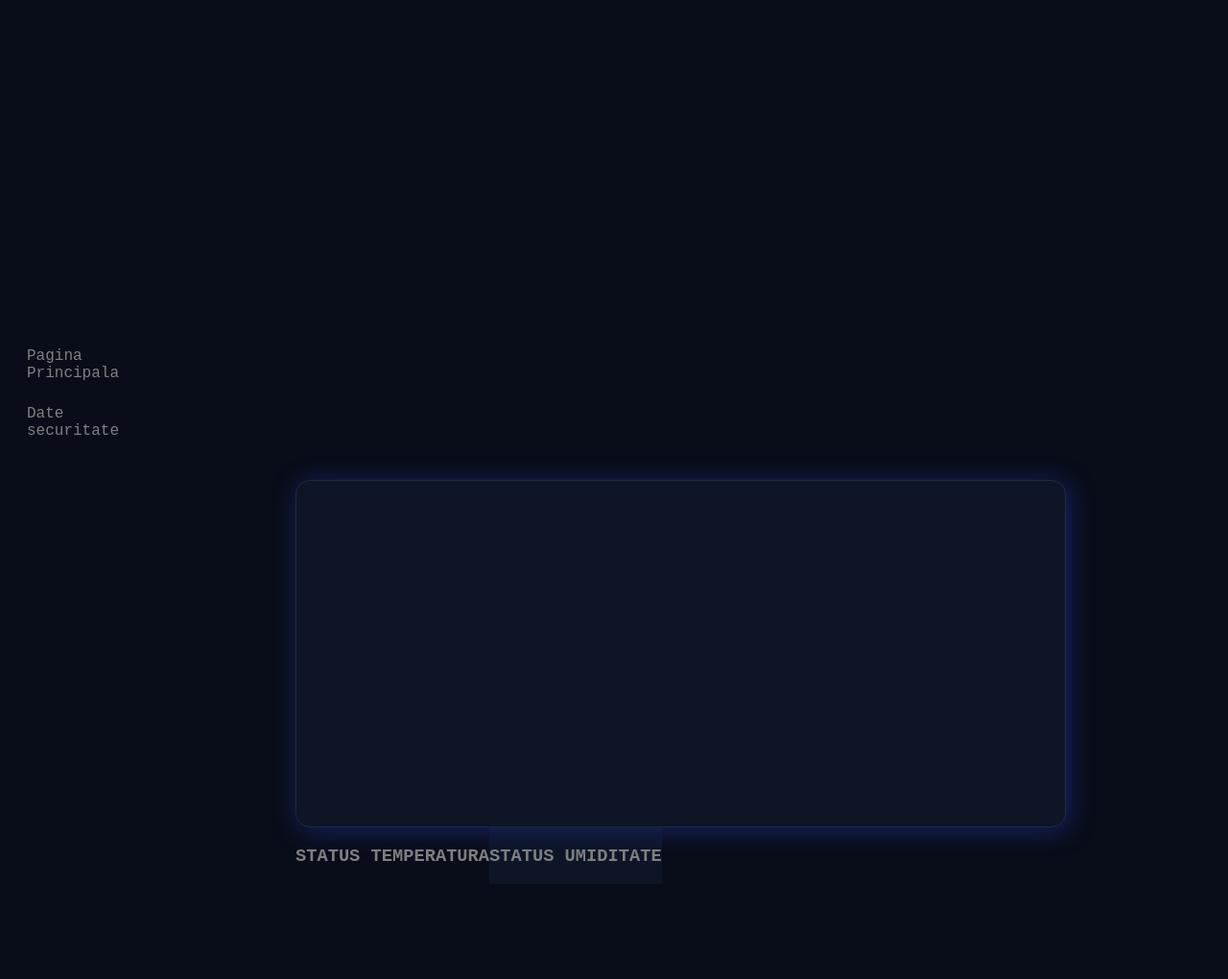
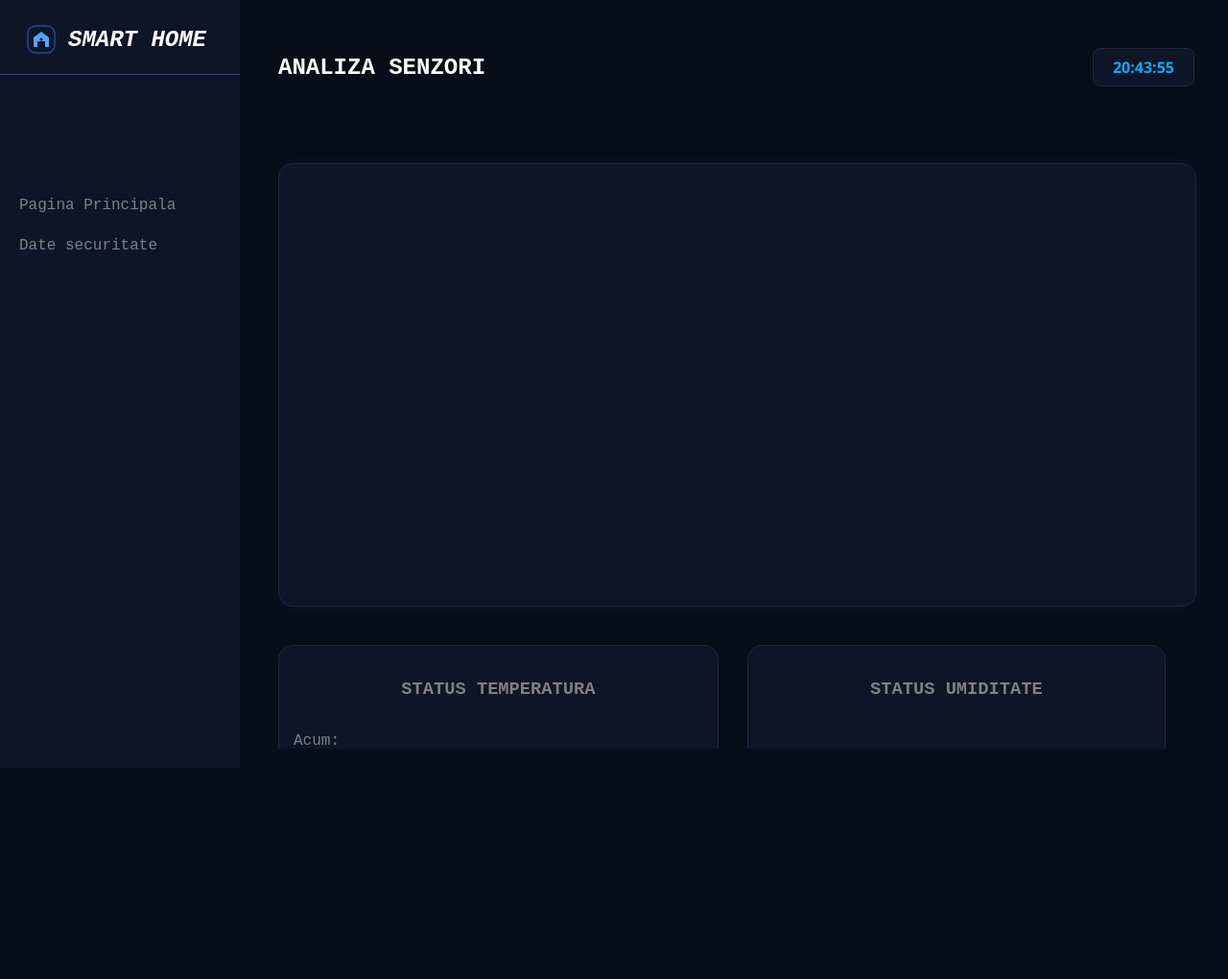
Before and after one commit to andreiBirsanIoan/smart_home_monitor, a website: page client/frontend/analytics.html in a window 1280 px wide. Shown: the whole page at 96% size. After the commit the page ends 800 px from the top, so only its background shows below. Drawn offline with nearby package versions, Linux system fonts and the light colour scheme; no server answers.

Commit message:
Adaugat status temperatura in fereastra analytics.html

```diff
--- a/client/frontend/analytics.html
+++ b/client/frontend/analytics.html
@@ -7,21 +7,46 @@
         <title>Analiza date</title>
     </head>
     <body>
+        <div class="page">
+        <div class ="aside">
+            <div class="logo-container">
+  <svg width="32" height="32" viewBox="0 0 32 32" xmlns="http://www.w3.org/2000/svg">
+    <rect x="2" y="2" width="28" height="28" rx="8" fill="#0D1527" stroke="#274792" stroke-width="1.5"/>
+    <path d="M16 8L24 14V24H20V18H12V24H8V14L16 8Z" fill="#4da6ff"/>
+    <circle cx="16" cy="16" r="1.5" fill="#0D1527"/>
+  </svg>
+  <h1>SMART HOME</h1>
+</div>
         <nav class="meniu">
             <a href="index.html">Pagina Principala</a>
             <a href="logs.html">Date securitate</a>
-        </nav>
+        </nav></div>
         <div class="main">
-        <div class="grafic-zone">
+            <div class="titlu_si_ceas">
+            <h2>ANALIZA SENZORI <span id="ceas" class="ceas-digital">00:00:00</span></h2>
+            </div>
+            <div class="grafic-zone">
         <canvas id="grafic"></canvas>
         </div>
         <div class="data_analysis">
             <div class="temp_status">
                 <h3>STATUS TEMPERATURA </h3>
-                <p id="temp_curent"> </p>
-                <p id="min_sesiune"></p>
-                <p id="max_sesiune"></p>
-                <p id="avg_sesiune"></p>
+                <div class="current_temp">
+                    <p id="temp_curent_title">Acum:</p>
+                    <p id="temp_curent"></p>
+                </div>
+                <div class="min_temp">
+                    <p id="min_sesiune_title">Minim</p>
+                    <p id="min_sesiune"></p>
+                </div>
+                <div class="max_temp">
+                    <p id="max_sesiune_title">Maxim</p>
+                    <p id="max_sesiune"></p>
+                </div>
+                <div class="avg_temp">
+                    <p id="avg_sesiune_title">Medie</p>
+                    <p id="avg_sesiune"></p>
+                </div>
             </div>
             <div class="humid_status">
                 <h3>STATUS UMIDITATE</h3>
@@ -32,6 +57,7 @@
             </div>
         </div>
        </div>
+        </div>
         <script src="analytics.js"></script>
     </body>
 </html>
--- a/client/frontend/analytics.js
+++ b/client/frontend/analytics.js
@@ -1,5 +1,6 @@
 let objArray=[];
 let tempArray=[];
+let humidArray=[];
 let timeArray=[];
 let date=[];
 let medieTemp;
@@ -9,6 +10,7 @@ const tempCurent=document.getElementById("temp_curent");
 const tempMinim=document.getElementById("min_sesiune");
 const tempMaxim=document.getElementById("max_sesiune");
 const graficDate=document.getElementById("grafic");
+const ceasActual=document.getElementById("ceas");
 async function afisareDate(){
 const token = localStorage.getItem('token');
     const response=await fetch("http://localhost:8000/api/istoric",{
@@ -20,11 +22,13 @@ const data=await response.json();
 objArray=data;
 date.push(new Date(data.timestamp));
 tempArray=objArray.map(obj=>obj.temperatura)
+humidArray=objArray.map(obj=>obj.umiditate);
 timeArray=objArray.map(obj=>{
     const d=new Date(obj.timestamp);
     const ore=d.getHours().toString().padStart(2,'0');
     const minute=d.getMinutes().toString().padStart(2,'0');
-    return ore+":"+minute;
+    const secunde=d.getSeconds().toString().padStart(2,'0');
+    return ore+":"+minute+":"+secunde;
 });
     tempCurent.textContent=`${tempArray[0]}°C`;
     const minim=tempArray.reduce((minimCurent,valoare)=>{
@@ -43,11 +47,16 @@ timeArray=objArray.map(obj=>{
     chartInstance=new Chart(graficDate,{
     type:'line',
     data:{
-        labels:timeArray,
+        labels:timeArray.reverse(),
         datasets:[{
             label:'Temperatura',
-            data:tempArray,
+            data:tempArray.reverse(),
             borderColor:'#4da6ff'
+        },
+        {
+            label:'Umiditate',
+            data:humidArray.reverse(),
+            borderColor:'#9d88ff'
         }]
     },
     options: {
@@ -57,5 +66,14 @@ timeArray=objArray.map(obj=>{
 });
 
 }
+function ceasRL(){
+    const oraCurenta=new Date();
+    const ore=oraCurenta.getHours().toString().padStart(2,'0');
+    const minute=oraCurenta.getMinutes().toString().padStart(2,'0');
+    const secunde=oraCurenta.getSeconds().toString().padStart(2,'0');
+    ceasActual.textContent=ore+":"+minute+":"+secunde;
+}
 afisareDate();
 setInterval(afisareDate,5000);
+ceasRL();
+setInterval(ceasRL,1000);
--- a/client/frontend/style.css
+++ b/client/frontend/style.css
@@ -1,8 +1,13 @@
 body{
+    margin:0;
+    padding:0;
     text-align: center;
     background-color:#090D1A;
     color:gray;
     font-family: 'Courier New', Courier, monospace;
+}
+.page{
+    height:95vh;
 }
 .logo-container {
     display: flex;
@@ -12,7 +17,10 @@ body{
     padding: 20px 0;         /* Spațiere sus/jos */
     margin-bottom: 40px;     /* Înlocuiește vechiul margin-bottom de 250px de pe h1 */
     border-bottom: 1px solid #274792; /* Linia albastră decorativă se mută sub întreg containerul */
-    width: 100%;
+    border-width: 100%;
+    padding-top:25px;
+     padding-right:8px;
+     box-sizing: border-box;
 }
 .logo-container h1 {
     font-size: 24px;
@@ -20,57 +28,83 @@ body{
     color: white;
     white-space: nowrap;     /* Forțează textul să rămână pe un singur rând */
     margin: 0;               /* Elimină marginile implicite care stricau alinierea */
-}
-h2{
-    color:white;
+
 }
 
+.titlu_si_ceas{
+    justify-content: space-between;
+}
+.titlu_si_ceas h2{
+    text-align:left;
+    margin-top:50px;
+     color:white;
+     margin-top:30px;
+      display: flex !important;
+    flex-direction: row;            /* Forțează elementele să stea obligatoriu pe același rând */
+    justify-content: space-between; /* Împinge REZUMAT în stânga complet și ceasul în dreapta complet */
+    align-items: center;            /* Le aliniază perfect la mijloc pe verticală (la nivel) */
+    width: 100%;
+}
+
+.ceas-digital{
+    padding:8px 20px;
+    background-color: #0d1527;
+    border: 1px solid #1e293b;
+    border-radius: 8px;
+    color: #00b0ff;
+    font-family: 'Segoe UI', sans-serif;
+    font-size: 16px; /* Îl facem puțin mai mic decât titlul ca să arate elegant */
+    font-weight: 600;
+    margin: 0;
+}
 .page{
  display:flex;
  gap:20px;
+  height: 100vh;     /* Ocupă exact înălțimea ecranului monitorului */
+    width: 100vw;      /* Ocupă lățimea ecranului */
+    overflow: hidden;  /* Interzice total scroll-ul pe toată pagina */
 }
 .aside {
     background-color: #0D1527;
-  width: 200px;
-  height:95vh;
-  padding: 0px 20px;
+  width: 250px;
+  height:100%;
+  padding: 0px 0px;
 }
 .meniu{
-    width: 50px;
-    padding-top:200px;
-    margin-top:150px;
+    width: 100%;
+    padding-top:75px;
+    margin-top:20px;
     margin-right:50px;
-    /*height:90vh;*/
+    height:100%;
 }
-.display h2{
-    text-align:left;
-}
-.display {
 
-    /*background-color: #0D1527;*/
-   /*width:100vh;*/
+.display,.main {
   flex-grow: 1;
   display: flex;
   flex-direction: column;
   /*align-items: center;*/
-  max-width: 1024px;
-  margin:20px;
+   margin: 20px 0px 20px 20px;
+   padding-right: 35px;         /* Împinge graficul și cardurile în stânga, lăsând un spațiu curat față de scroll */
+  box-sizing: border-box;
+  height:calc(100vh - 40px);
+   overflow-y: auto;           /* Pornește scroll-ul vertical DOAR când conținutul depășește ecranul */
+     overflow-x: hidden;
+}
 
-}
 .cards{
     display:flex;
     flex-direction: column;
-    gap:10px;
-
-
+    gap:50px;
+    margin:50px;
 }
 .sup{
     display:flex;
     flex-direction:row;
     gap:15px;
-
+     width: 100%;
+    width: calc(100% - 30px) !important;
 }
-.temp {
+.temp,.humid {
     text-align: left;
     border-radius: 15px;
     background-color: #0d1527;
@@ -189,7 +223,7 @@ h2{
     border-bottom:0;
    /* padding:15px;*/
 }
-.zona-grafic {
+.zona-grafic,.grafic-zone {
     box-shadow: 0 0 15px rgba(56, 189, 248, 0.05);
     border: 1px solid #1e293b;
      border-radius: 15px;
@@ -198,35 +232,63 @@ h2{
     position: relative;
     width: 100%;       /* Ocupă toată lățimea containerului în care se află */
       /* Împiedică deformarea pe ecrane mari */
-    height: 330px !important;
+    height: 430px !important;
     margin-top: 30px;
+    margin-right:50px;
     border: 1px solid #1e293b;
      --umbra-X: 3px;         /* Deplasare orizontală */
     --umbra-Y: 3px;         /* Deplasare verticală (apasă cardul în jos) */
-    --umbra-blur: 25px;     /* Cât de mult se împrăștie umbra în exterior */
+    --umbra-blur: 15px;     /* Cât de mult se împrăștie umbra în exterior */
     --umbra-culoare: rgba(24, 40, 110, 0.9); /* Culoarea neagră cu opacitate 50% */
+width: 100%;
+    width: calc(100% - 30px) !important;
+    transition: border-color 0.3s ease;
+    /* Aplicarea finală în exterior (am șters cuvântul 'inset') */
 
-    /* Aplicarea finală în exterior (am șters cuvântul 'inset') */
+    background-color: #0D1527;
+     flex-shrink: 0;
+     margin-bottom: 40px;
+}
+.zona-grafic{
     box-shadow:
         var(--umbra-X)
         var(--umbra-Y)
         var(--umbra-blur)
         var(--umbra-culoare);
-    background-color: #0D1527;
-
 }
 .data_analysis{
     display:flex;
+    gap:100px;
+     gap: 30px;                /* Spațiu curat între cardul de Temp și cel de Humid */
+    justify-content: fill;    /* Permite cardurilor să respire */
+    padding-bottom: 50px;     /* Spațiu de siguranță jos, ca să poți citi „Medie” fără să fie lipit de ecran */
+    width: 100%;
+    width: calc(100% - 30px) !important;
+    margin-right: 30px;
 
+    padding-bottom: 50px;
+    flex-shrink: 0;
 }
-.meniu
+
+
 .temp_status,.humid_status{
     background-color:#0d1527;
+    border-radius: 15px;
+    padding:15px;
+   flex-grow: 1;
+   margin:0px;
+    border: 1px solid #1e293b; /* Bordura inițială, mai închisă */
+    transition: border-color 0.3s ease;
+}
+.current_temp,.min_temp,.max_temp,.avg_temp{
+     justify-content: space-between;
+    display:flex;
 
-
+    border-bottom:1px solid #2a2f3a;
 }
 #temp_curent,#humid_curent{
     color:#00b0ff;
+    text-align: right;
 }
 #min_sesiune,#min_sesune_h{
     color:red;
@@ -237,34 +299,37 @@ h2{
 #avg_sesiune,#avg_sesiune_h{
     color:white;
 }
-.grafic-zone {
-    box-shadow: 0 0 15px rgba(56, 189, 248, 0.05);
-    border: 1px solid #1e293b;
-     border-radius: 15px;
-    padding:15px;
-   display: block !important;
-    position: relative;
-    width: 80%;       /* Ocupă toată lățimea containerului în care se află */
-      /* Împiedică deformarea pe ecrane mari */
-    height: 330px !important;
-    margin-top: 30px;
-    border: 1px solid #1e293b;
-     --umbra-X: 3px;         /* Deplasare orizontală */
-    --umbra-Y: 3px;         /* Deplasare verticală (apasă cardul în jos) */
-    --umbra-blur: 25px;     /* Cât de mult se împrăștie umbra în exterior */
-    --umbra-culoare: rgba(24, 40, 110, 0.9); /* Culoarea neagră cu opacitate 50% */
 
-    /* Aplicarea finală în exterior (am șters cuvântul 'inset') */
-    box-shadow:
-        var(--umbra-X)
-        var(--umbra-Y)
-        var(--umbra-blur)
-        var(--umbra-culoare);
-    background-color: #0D1527;
+.main h2{
+    text-align: left;
+    margin-bottom:50px;
+}
+/* --- STILIZARE PERSONALIZATĂ PENTRU BARA DE SCROLL --- */
 
+/* 1. Definim lățimea barei de scroll */
+.display::-webkit-scrollbar,
+.main::-webkit-scrollbar {
+    width: 6px; /* O facem subțire și discretă */
 }
-.main{
 
-    margin-left:300px;
-    height:100vh;
+/* 2. Fundalul pe care culisează bara (track-ul) */
+.display::-webkit-scrollbar-track,
+.main::-webkit-scrollbar-track {
+    background: #090D1A; /* Aceeași culoare ca fundalul paginii */
 }
+
+/* 3. Partea mobilă pe care tragi cu mouse-ul (thumb-ul) */
+.display::-webkit-scrollbar-thumb,
+.main::-webkit-scrollbar-thumb {
+    background: #274792; /* Albastrul tău de accent de la logo/borduri */
+    border-radius: 10px; /* O rotunjim fin la capete */
+}
+
+/* 4. Efect de lumină la trecerea cu mouse-ul peste ea */
+.display::-webkit-scrollbar-thumb:hover,
+.main::-webkit-scrollbar-thumb:hover {
+    background: #4da6ff; /* Devine albastru deschis neon la hover */
+}
+.temp_status:hover, .humid_status:hover,.grafic-zone:hover,.zona-grafic:hover,.temp:hover,.humid:hover {
+    border-color: #4da6ff; /* Albastrul deschis neon pe care l-ai folosit la grafic */
+}
```
Also changed, not shown: client/frontend/dateCasa.js (+14 -2 lines), client/frontend/index.html (+6 -3 lines).
